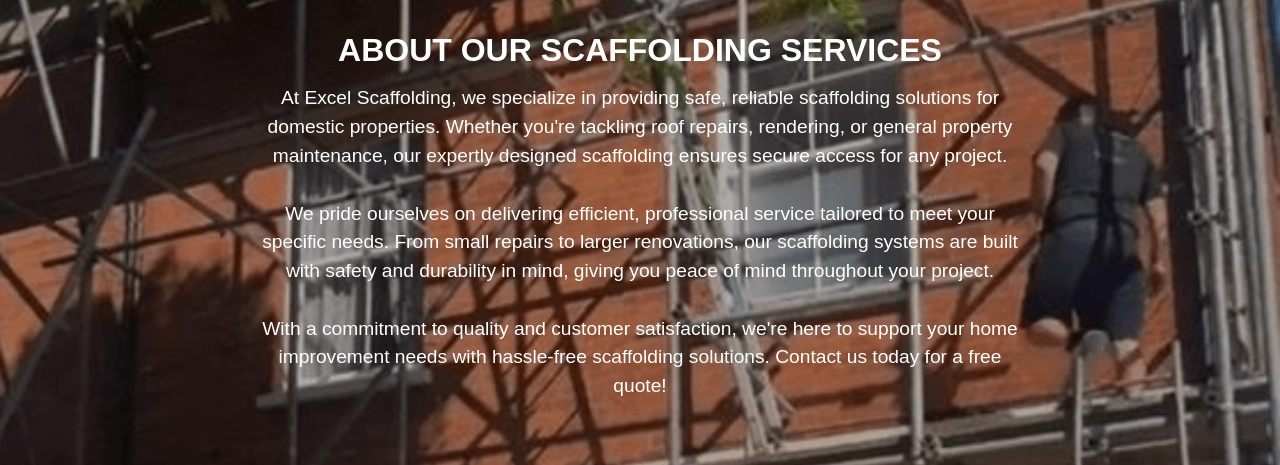
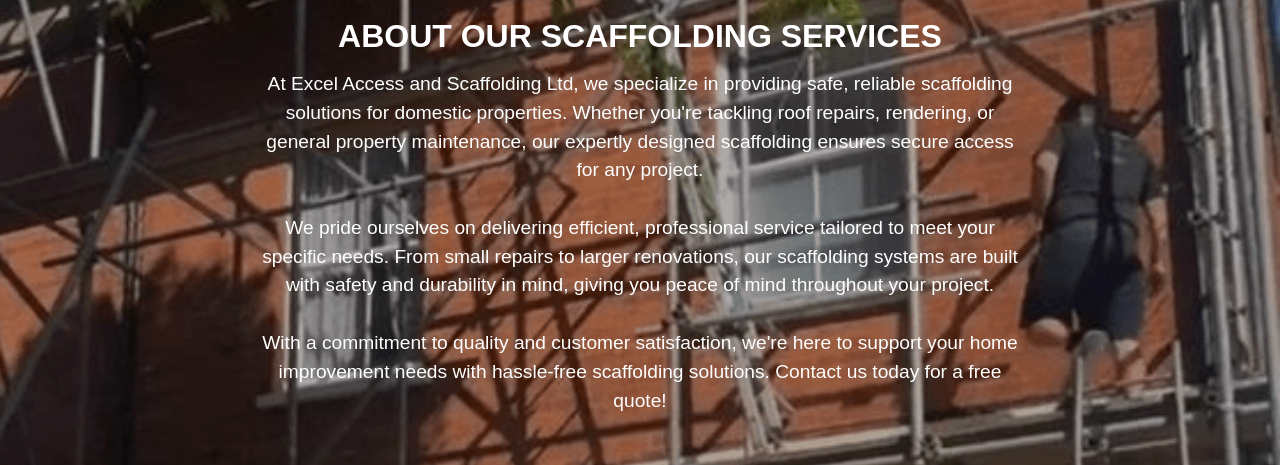
Before and after one commit to Flowery7/excel_scaffold, a plain HTML site: page index.html in a window 1280 px wide. Shown: the part 1066-1531 px from the top of the page. Drawn offline with nearby package versions, Linux system fonts and the light colour scheme.

Commit message:
Update index.html
Added ltd

```diff
--- a/index.html
+++ b/index.html
@@ -598,7 +598,7 @@ footer h5 {
   <div class="container">
     <h2 class="section-title">About Our Scaffolding Services</h2>
     <p class="section-description">
-     At Excel Scaffolding, we specialize in providing safe, reliable scaffolding solutions for domestic properties. Whether you're tackling roof repairs, rendering, or general property maintenance, our expertly designed scaffolding ensures secure access for any project.
+     At Excel Access and Scaffolding Ltd, we specialize in providing safe, reliable scaffolding solutions for domestic properties. Whether you're tackling roof repairs, rendering, or general property maintenance, our expertly designed scaffolding ensures secure access for any project.
 <br><br>
 We pride ourselves on delivering efficient, professional service tailored to meet your specific needs. From small repairs to larger renovations, our scaffolding systems are built with safety and durability in mind, giving you peace of mind throughout your project.
 <br><br>
```
